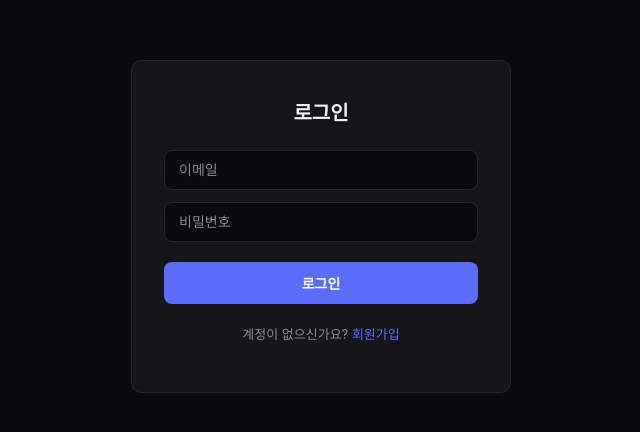
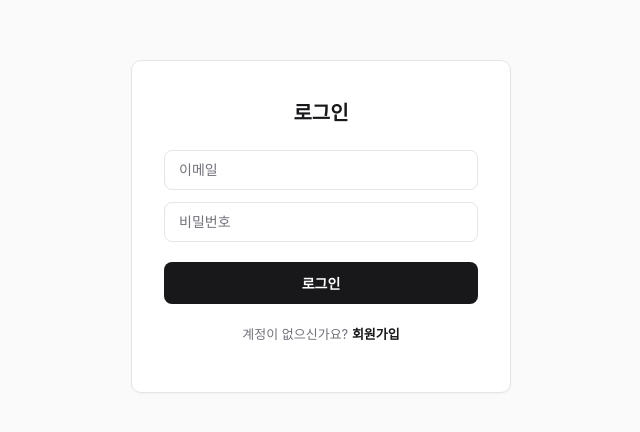
Before and after one commit to Dev-sungmin/e-commerce, a React app in the folder frontend/: page /login in a window 1280 px wide. Shown: the part 174-606 px from the top of the page, without its empty margins (319-959 px from the left). Built offline with nearby package versions, Linux system fonts and the light colour scheme; no server answers; the HTML template or start-up script is replaced by a standard one.

Commit message:
refactor: 라이트 테마 전환 및 도메인별 CSS 파일 분리 (auth.css, products.css)

```diff
--- a/frontend/src/features/user/pages/LoginPage.jsx
+++ b/frontend/src/features/user/pages/LoginPage.jsx
@@ -1,6 +1,7 @@
 import { useState } from 'react';
 import { useNavigate, Link } from 'react-router-dom';
 import { useAuth } from '../hooks/useAuth';
+import '../styles/auth.css';
 
 export default function LoginPage() {
     const [email, setEmail] = useState('');
--- a/frontend/src/features/user/pages/SignupPage.jsx
+++ b/frontend/src/features/user/pages/SignupPage.jsx
@@ -1,6 +1,7 @@
 import { useState } from 'react';
 import { useNavigate, Link } from 'react-router-dom';
 import { authApi } from '../api/authApi';
+import '../styles/auth.css';
 
 export default function SignupPage() {
     const [email, setEmail] = useState('');
--- /dev/null
+++ b/frontend/src/features/user/styles/auth.css
@@ -0,0 +1,92 @@
+.auth-page {
+    min-height: 100vh;
+    display: flex;
+    align-items: center;
+    justify-content: center;
+    padding: 24px;
+}
+
+.auth-card {
+    width: 100%;
+    max-width: 380px;
+    background: var(--surface);
+    border: 1px solid var(--surface-border);
+    border-radius: var(--radius);
+    padding: 36px 32px;
+    box-shadow: 0 1px 2px rgba(0, 0, 0, 0.04);
+}
+
+.auth-title {
+    font-size: 20px;
+    font-weight: 700;
+    margin: 0 0 24px;
+    text-align: center;
+    color: var(--text);
+}
+
+.auth-form {
+    display: flex;
+    flex-direction: column;
+    gap: 12px;
+}
+
+.auth-input {
+    width: 100%;
+    padding: 11px 14px;
+    background: var(--surface);
+    border: 1px solid var(--surface-border);
+    border-radius: 8px;
+    color: var(--text);
+    font-size: 14px;
+    outline: none;
+    transition: border-color 0.15s ease, box-shadow 0.15s ease;
+}
+
+.auth-input::placeholder {
+    color: var(--text-muted);
+}
+
+.auth-input:focus {
+    border-color: var(--accent);
+    box-shadow: 0 0 0 3px rgba(24, 24, 27, 0.08);
+}
+
+.auth-button {
+    margin-top: 8px;
+    padding: 11px 14px;
+    background: var(--accent);
+    color: #fff;
+    border: none;
+    border-radius: 8px;
+    font-size: 14px;
+    font-weight: 600;
+    transition: background 0.15s ease;
+}
+
+.auth-button:hover {
+    background: var(--accent-hover);
+}
+
+.auth-button:disabled {
+    background: var(--surface-border);
+    color: var(--text-muted);
+    cursor: not-allowed;
+}
+
+.auth-error {
+    margin: 4px 0 0;
+    color: var(--error);
+    font-size: 13px;
+}
+
+.auth-footer {
+    margin-top: 20px;
+    text-align: center;
+    font-size: 13px;
+    color: var(--text-muted);
+}
+
+.auth-footer a {
+    color: var(--text);
+    font-weight: 600;
+}
--- a/frontend/src/index.css
+++ b/frontend/src/index.css
@@ -1,12 +1,13 @@
 :root {
-  --bg: #0a0a0c;
-  --surface: #16161a;
-  --surface-border: #26262c;
-  --text: #f2f2f3;
-  --text-muted: #8b8b93;
-  --accent: #5b6cf9;
-  --accent-hover: #4c5ce0;
-  --error: #f16060;
+  --bg: #fafafa;
+  --surface: #ffffff;
+  --surface-border: #e5e5e8;
+  --surface-hover: #f4f4f5;
+  --text: #18181b;
+  --text-muted: #71717a;
+  --accent: #18181b;
+  --accent-hover: #000000;
+  --error: #d92d20;
 
   --radius: 10px;
   --font-sans: -apple-system, BlinkMacSystemFont, "Segoe UI", Roboto, "Pretendard", sans-serif;
@@ -25,98 +26,16 @@ body {
 }
 
 a {
-  color: var(--accent);
+  color: var(--text);
   text-decoration: none;
+  font-weight: 500;
 }
 
 a:hover {
   text-decoration: underline;
 }
 
-/* ---- Auth pages (Login/Signup) ---- */
-
-.auth-page {
-  min-height: 100vh;
-  display: flex;
-  align-items: center;
-  justify-content: center;
-  padding: 24px;
+button {
+  font-family: inherit;
+  cursor: pointer;
 }
-
-.auth-card {
-  width: 100%;
-  max-width: 380px;
-  background: var(--surface);
-  border: 1px solid var(--surface-border);
-  border-radius: var(--radius);
-  padding: 36px 32px;
-}
-
-.auth-title {
-  font-size: 20px;
-  font-weight: 600;
-  margin: 0 0 24px;
-  text-align: center;
-}
-
-.auth-form {
-  display: flex;
-  flex-direction: column;
-  gap: 12px;
-}
-
-.auth-input {
-  width: 100%;
-  padding: 11px 14px;
-  background: var(--bg);
-  border: 1px solid var(--surface-border);
-  border-radius: 8px;
-  color: var(--text);
-  font-size: 14px;
-  outline: none;
-  transition: border-color 0.15s ease;
-}
-
-.auth-input::placeholder {
-  color: var(--text-muted);
-}
-
-.auth-input:focus {
-  border-color: var(--accent);
-}
-
-.auth-button {
-  margin-top: 8px;
-  padding: 11px 14px;
-  background: var(--accent);
-  color: #fff;
-  border: none;
-  border-radius: 8px;
-  font-size: 14px;
-  font-weight: 600;
-  cursor: pointer;
-  transition: background 0.15s ease;
-}
-
-.auth-button:hover {
-  background: var(--accent-hover);
-}
-
-.auth-button:disabled {
-  background: var(--surface-border);
-  color: var(--text-muted);
-  cursor: not-allowed;
-}
-
-.auth-error {
-  margin: 4px 0 0;
-  color: var(--error);
-  font-size: 13px;
-}
-
-.auth-footer {
-  margin-top: 20px;
-  text-align: center;
-  font-size: 13px;
-  color: var(--text-muted);
-}
```
